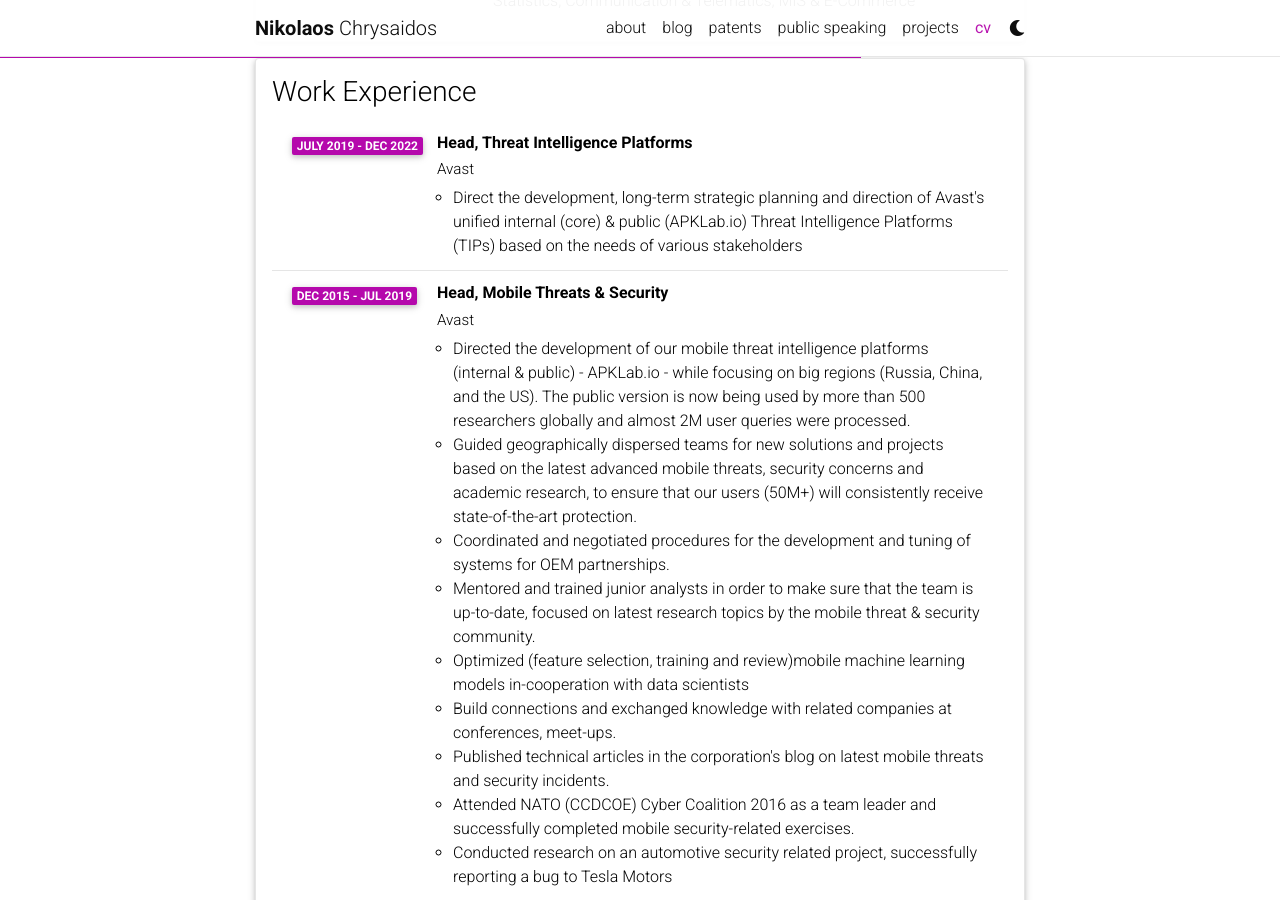
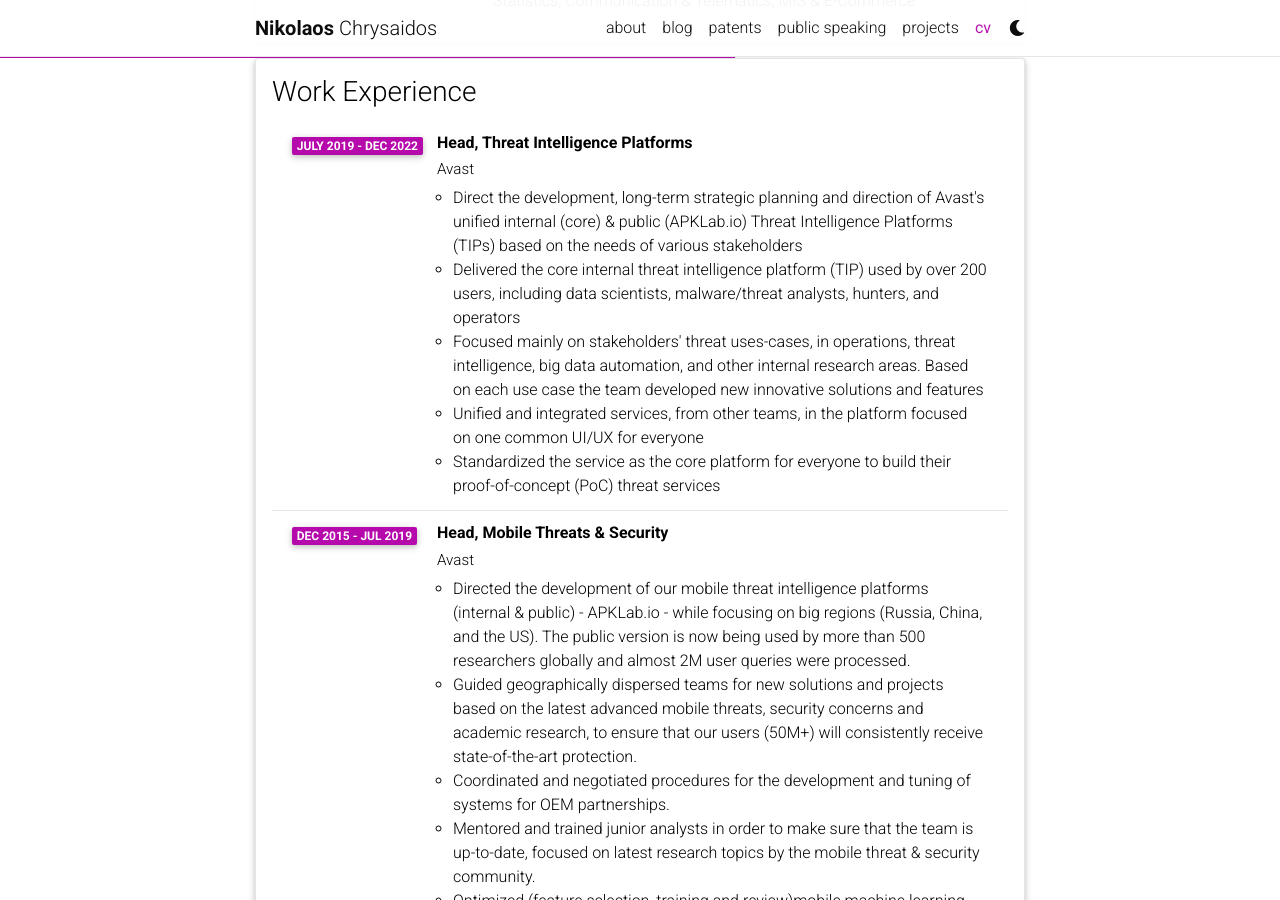
Before and after one commit to virqdroid/virqdroid.github.io, a Jekyll site: the page built from _pages/cv.md, in a window 1280 px wide and 900 px high, scrolled down 944 px. Built offline with Jekyll 4.4.1, drawn with Linux system fonts in a browser that asks for light colours; comment, search, counter and statistics services are not loaded; a style sheet for code colours, icons or effects is not loaded.

Commit message:
Update cv.yml

```diff
--- a/_data/cv.yml
+++ b/_data/cv.yml
@@ -35,6 +35,10 @@
       year: July 2019 - Dec 2022
       description:
         - Direct the development, long-term strategic planning and direction of Avast's unified internal (core) & public (APKLab.io) Threat Intelligence Platforms (TIPs) based on the needs of various stakeholders
+        - Delivered the core internal threat intelligence platform (TIP) used by over 200 users, including data scientists, malware/threat analysts, hunters, and operators
+        - Focused mainly on stakeholders' threat uses-cases, in operations, threat intelligence, big data automation, and other internal research areas. Based on each use case the team developed new innovative solutions and features
+        - Unified and integrated services, from other teams, in the platform focused on one common UI/UX for everyone
+        - Standardized the service as the core platform for everyone to build their proof-of-concept (PoC) threat services
     - title: Head, Mobile Threats & Security
       institution: Avast
       year: Dec 2015 - Jul 2019
```
